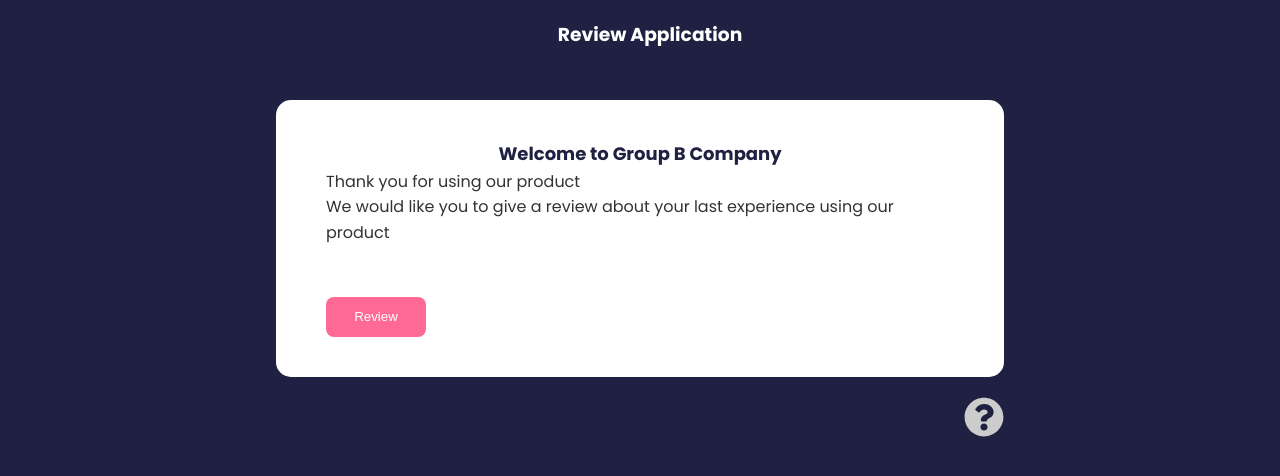
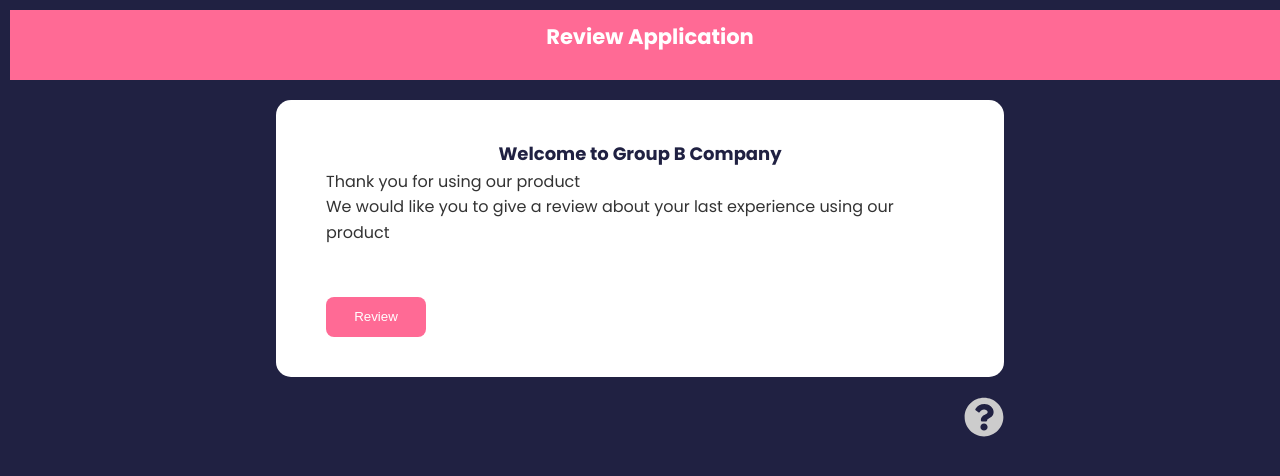
Before and after one commit to CodeLeom/WTF, a React (Vite) app: page / in a window 1280 px wide. Shown: the top 476 px of the page. Built offline with nearby package versions, Linux system fonts and the light colour scheme.

Commit message:
style: add backround to header

```diff
--- a/src/components/layout/Header.jsx
+++ b/src/components/layout/Header.jsx
@@ -1,9 +1,14 @@
 
+const header = {
+  backgroundColor: '#ff6a95',
+  color: '#fff'
+}
 
 function Header({text}) {
+
   return (
     <>
-      <header>
+      <header style={header} className="head">
         <h3>{text}</h3>
       </header>
     </>
```
